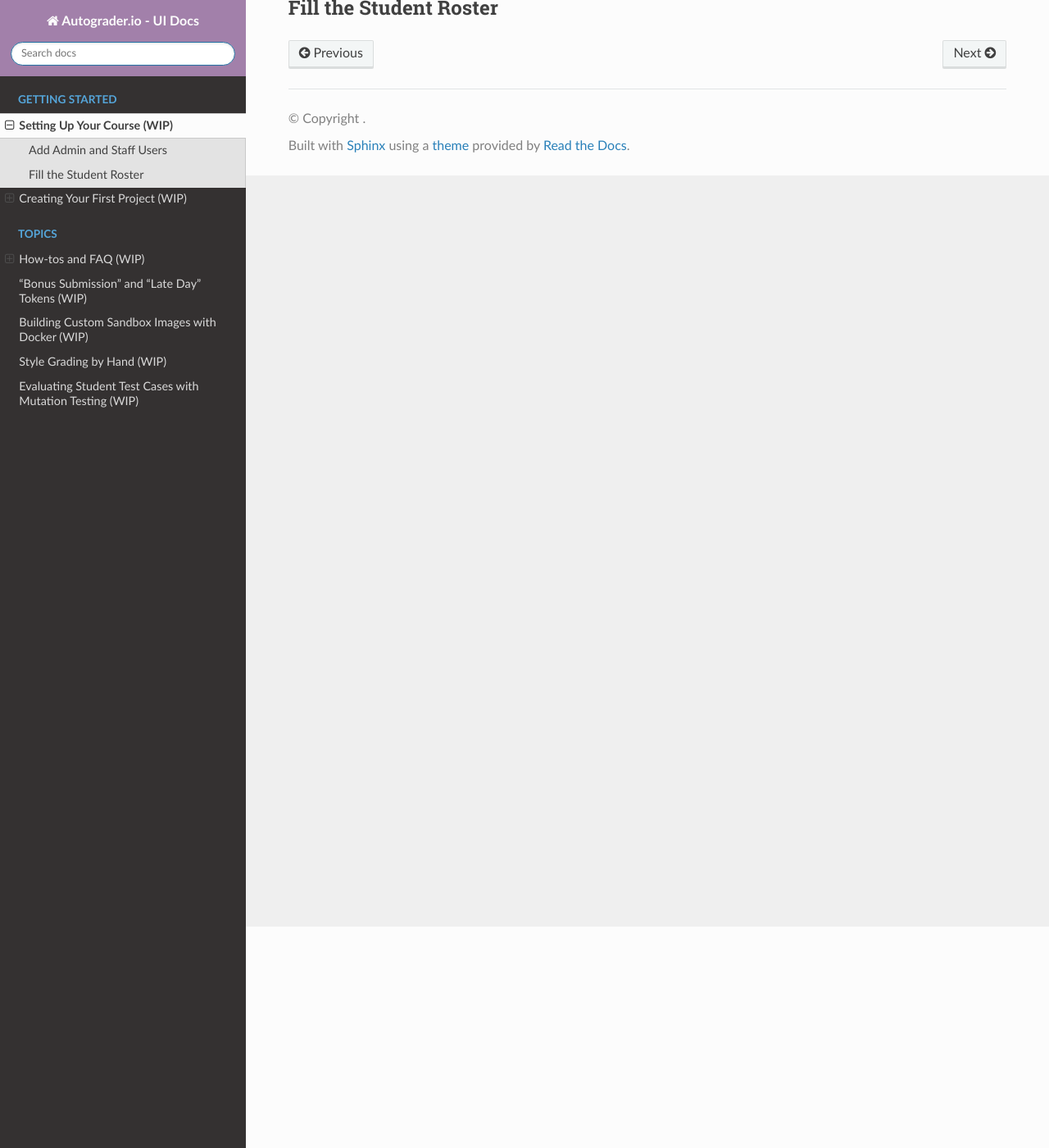
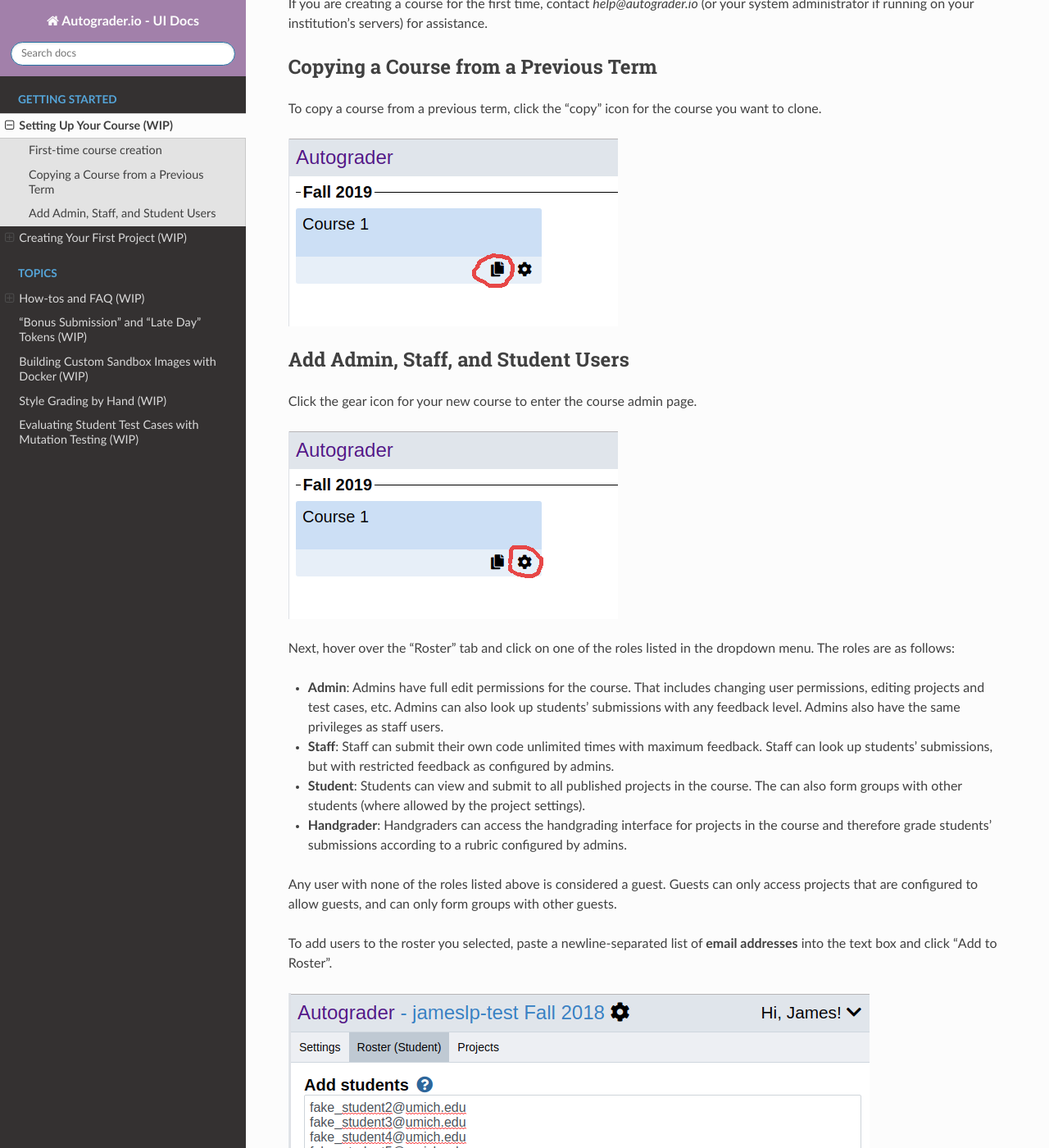
Before and after one commit to eecs-autograder/autograder.io, a Sphinx documentation site: the page built from docs/getting_started/set_up_course.rst, in a window 1280 px wide and 1400 px high, scrolled down 270 px. Shown: the whole window at 82% size. Built offline with Sphinx 7.4.7 and the Read the Docs theme 2.0.0, drawn with Linux system fonts in a browser that asks for light colours; some of the changed text lies outside the part shown.

Commit message:
Added create course and fill roster steps to getting started guide.

```diff
--- a/docs/getting_started/set_up_course.rst
+++ b/docs/getting_started/set_up_course.rst
@@ -1,8 +1,44 @@
 Setting Up Your Course (WIP)
 ============================
 
-Add Admin and Staff Users
--------------------------
+First-time course creation
+--------------------------
+If you are creating a course for the first time, contact `help@autograder.io`
+(or your system administrator if running on your institution's servers)
+for assistance.
 
-Fill the Student Roster
------------------------
+Copying a Course from a Previous Term
+-------------------------------------
+To copy a course from a previous term, click the "copy" icon for the course you want to clone.
+
+.. image:: ../pics/landing_page_copy.png
+
+Add Admin, Staff, and Student Users
+-----------------------------------
+Click the gear icon for your new course to enter the course admin page.
+
+.. image:: ../pics/landing_page_gear.png
+
+Next, hover over the "Roster" tab and click on one of the roles listed in the
+dropdown menu. The roles are as follows:
+
+* **Admin**: Admins have full edit permissions for the course.
+  That includes changing user permissions, editing projects and test cases, etc.
+  Admins can also look up students' submissions with any feedback level.
+  Admins also have the same privileges as staff users.
+* **Staff**: Staff can submit their own code unlimited times with maximum feedback.
+  Staff can look up students' submissions, but with restricted feedback as configured by admins.
+* **Student**: Students can view and submit to all published projects in the course.
+  The can also form groups with other students (where allowed by the project settings).
+* **Handgrader**: Handgraders can access the handgrading interface for projects
+  in the course and therefore grade students' submissions according to a rubric
+  configured by admins.
+
+Any user with none of the roles listed above is considered a guest.
+Guests can only access projects that are configured to allow guests,
+and can only form groups with other guests.
+
+To add users to the roster you selected, paste a newline-separated list of
+**email addresses** into the text box and click "Add to Roster".
+
+.. image:: ../pics/roster.png
```
